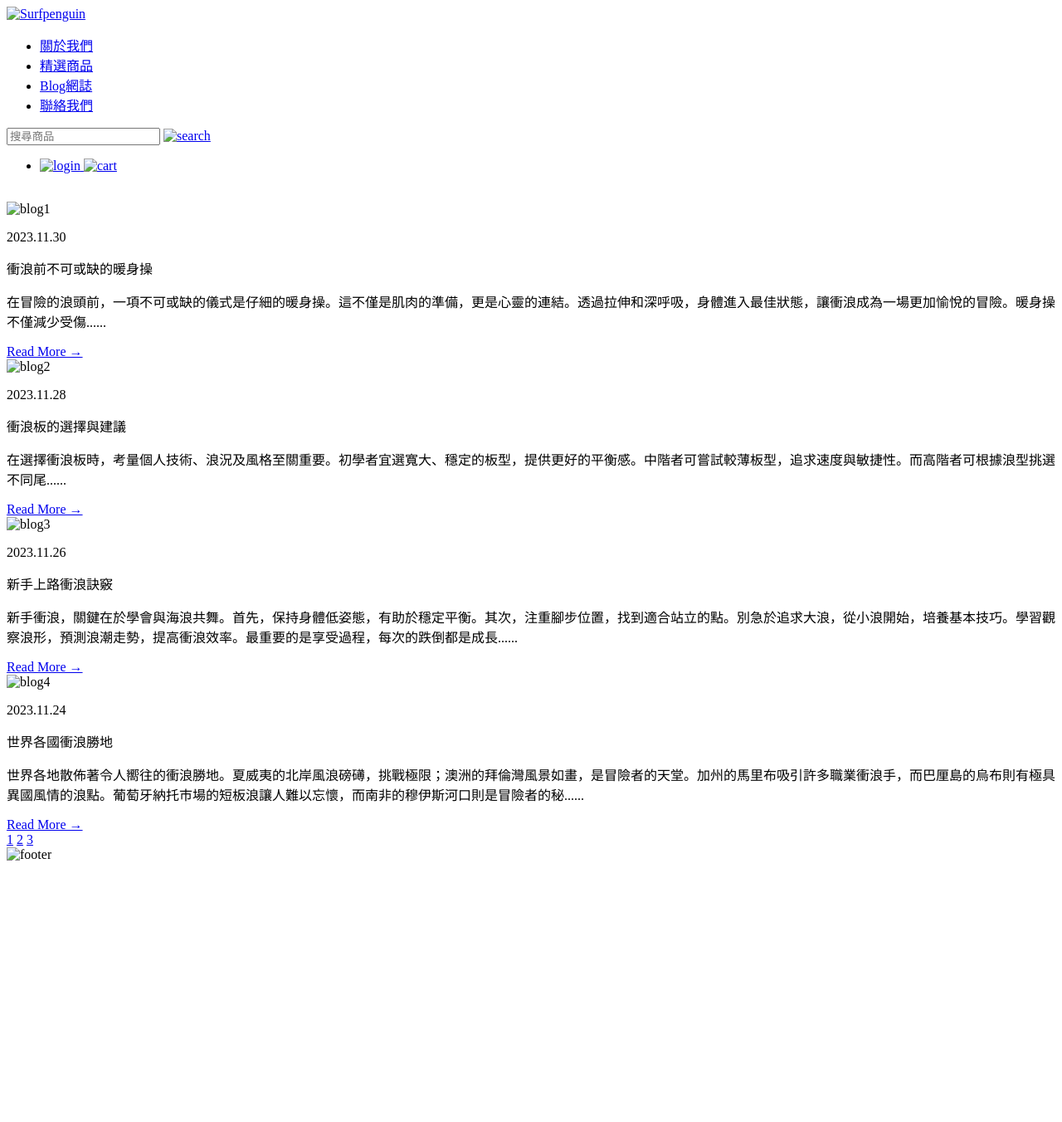
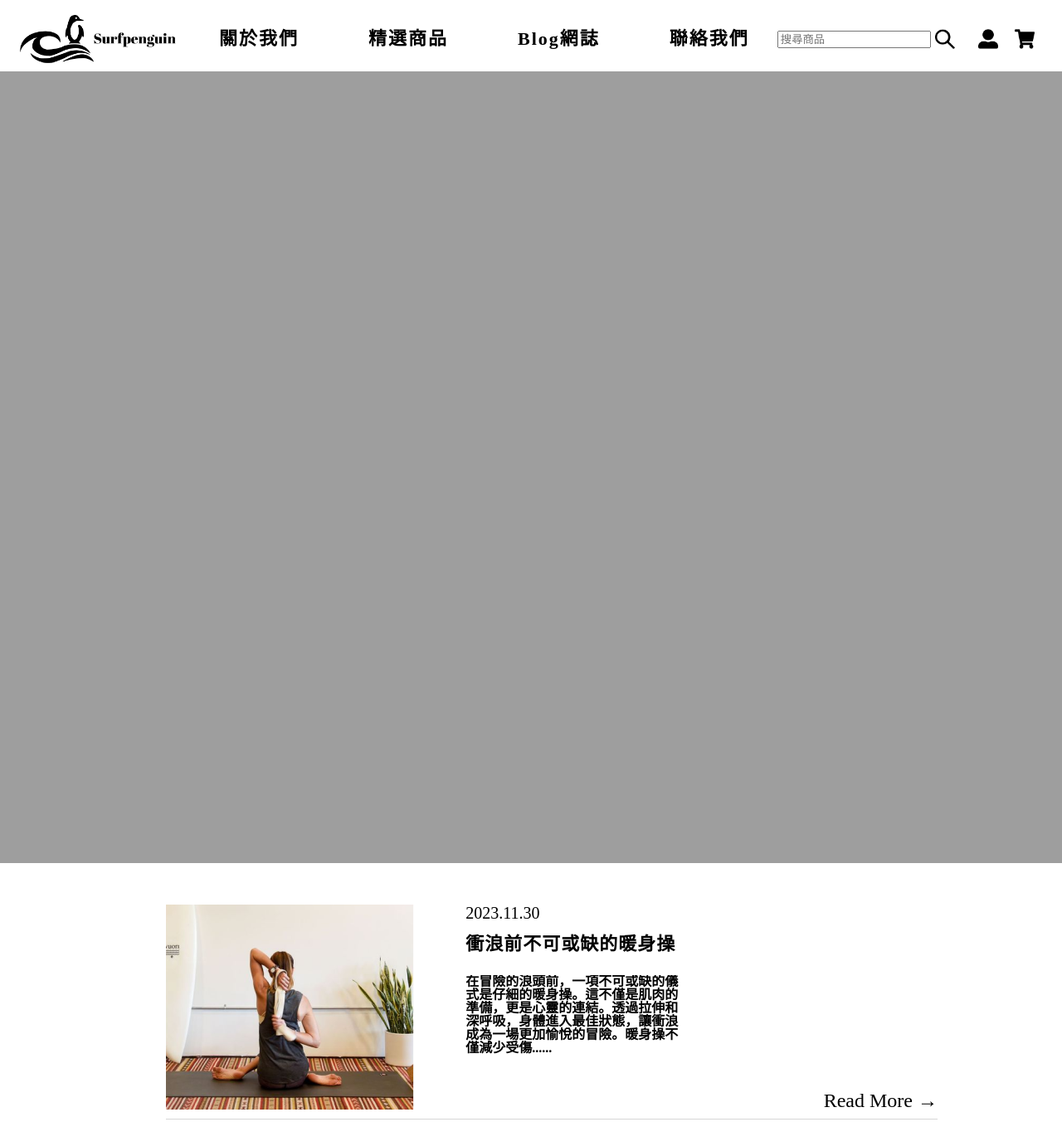
Before and after one commit to ubudubud/school, a plain HTML site: page blog.html in a window 1280 px wide. Shown: the top 1352 px of the page at 83% size. Before the commit the page ends 1047 px from the top, so only its background shows below. Drawn offline with Linux system fonts and the light colour scheme; the site is published under a folder, as on GitHub Pages, so addresses that start at the root find nothing.

Commit message:
把全部斜線去掉

```diff
--- a/blog.html
+++ b/blog.html
@@ -4,39 +4,39 @@
     <meta charset="UTF-8">
     <meta name="viewport" content="width=device-width, initial-scale=1.0">
     <title>blog</title>
-    <link rel="stylesheet" href="/CSS/reset.css">
+    <link rel="stylesheet" href="CSS/reset.css">
     <link rel="preconnect" href="https://fonts.googleapis.com">
     <link rel="preconnect" href="https://fonts.gstatic.com" crossorigin>
     <link href="https://fonts.googleapis.com/css2?family=Noto+Sans+TC:wght@200;400;500&family=Open+Sans&family=Roboto:wght@300&display=swap" rel="stylesheet">
-    <link rel="stylesheet" href="/CSS/surfpenguin.css">
+    <link rel="stylesheet" href="CSS/surfpenguin.css">
 </head>
 <body>
     <div class="main_header">
         <div class="container">
-            <a href="/index.html" class="logo">
-                <img src="/img/Logo.png" alt="Surfpenguin">
+            <a href="index.html" class="logo">
+                <img src="img/Logo.png" alt="Surfpenguin">
             </a>
 
             <ul class="nav_list">
-                <li><a href="/about.html">關於我們</a></li>
-                <li><a href="/products.html">精選商品</a></li>
-                <li><a href="/blog.html">Blog網誌</a></li>
-                <li><a href="/contact.html">聯絡我們</a></li>
+                <li><a href="about.html">關於我們</a></li>
+                <li><a href="products.html">精選商品</a></li>
+                <li><a href="blog.html">Blog網誌</a></li>
+                <li><a href="contact.html">聯絡我們</a></li>
             </ul>
             <div class="search">
                 <input type="text" placeholder="搜尋商品">
-                <a href="/products.html">
-                    <img src="/img/search.png" alt="search">
+                <a href="products.html">
+                    <img src="img/search.png" alt="search">
                 </a>
             </div>
 
             <ul class="nav_button">
                 <li>
-                    <a href="/login.html">
-                        <img src="/img/login.png" alt="login">
+                    <a href="login.html">
+                        <img src="img/login.png" alt="login">
                     </a>
-                    <a href="/cart.html">
-                        <img src="/img/cart.png" alt="cart">
+                    <a href="cart.html">
+                        <img src="img/cart.png" alt="cart">
                     </a>
                 </li>
             </ul>
@@ -45,7 +45,7 @@
 
     <div class="all-banner">
         <div class="banner-pic">
-            <img src="/img/blog-banner.svg" alt="">
+            <img src="img/blog-banner.svg" alt="">
         </div>
     </div>
 
@@ -53,7 +53,7 @@
         <div class="blog-wrap">
             <div class="blog-content">
                 <div blog-pic>
-                    <img src="/img/blog1.png" alt="blog1">
+                    <img src="img/blog1.png" alt="blog1">
                 </div>
             </div>
             <div class="blog-text">
@@ -62,7 +62,7 @@
                 <p class="article">在冒險的浪頭前，一項不可或缺的儀式是仔細的暖身操。這不僅是肌肉的準備，更是心靈的連結。透過拉伸和深呼吸，身體進入最佳狀態，讓衝浪成為一場更加愉悅的冒險。暖身操不僅減少受傷......</p>
             </div>
             <div class="blog-function">
-                <a href="/blog.html">Read More →</a>
+                <a href="blog.html">Read More →</a>
             </div>
         </div>
     </div>
@@ -70,7 +70,7 @@
         <div class="blog-wrap">
             <div class="blog-content">
                 <div blog-pic>
-                    <img src="/img/blog2.png" alt="blog2">
+                    <img src="img/blog2.png" alt="blog2">
                 </div>
             </div>
             <div class="blog-text">
@@ -79,7 +79,7 @@
                 <p class="article">在選擇衝浪板時，考量個人技術、浪況及風格至關重要。初學者宜選寬大、穩定的板型，提供更好的平衡感。中階者可嘗試較薄板型，追求速度與敏捷性。而高階者可根據浪型挑選不同尾......</p>
             </div>
             <div class="blog-function">
-                <a href="/blog.html">Read More →</a>
+                <a href="blog.html">Read More →</a>
             </div>
         </div>
     </div>
@@ -87,7 +87,7 @@
         <div class="blog-wrap">
             <div class="blog-content">
                 <div blog-pic>
-                    <img src="/img/blog3.png" alt="blog3">
+                    <img src="img/blog3.png" alt="blog3">
                 </div>
             </div>
             <div class="blog-text">
@@ -96,7 +96,7 @@
                 <p class="article">新手衝浪，關鍵在於學會與海浪共舞。首先，保持身體低姿態，有助於穩定平衡。其次，注重腳步位置，找到適合站立的點。別急於追求大浪，從小浪開始，培養基本技巧。學習觀察浪形，預測浪潮走勢，提高衝浪效率。最重要的是享受過程，每次的跌倒都是成長......</p>
             </div>
             <div class="blog-function">
-                <a href="/blog.html">Read More →</a>
+                <a href="blog.html">Read More →</a>
             </div>
         </div>
     </div>
@@ -104,7 +104,7 @@
         <div class="blog-wrap">
             <div class="blog-content">
                 <div blog-pic>
-                    <img src="/img/blog4.png" alt="blog4">
+                    <img src="img/blog4.png" alt="blog4">
                 </div>
             </div>
             <div class="blog-text">
@@ -113,7 +113,7 @@
                 <p class="article">世界各地散佈著令人嚮往的衝浪勝地。夏威夷的北岸風浪磅礡，挑戰極限；澳洲的拜倫灣風景如畫，是冒險者的天堂。加州的馬里布吸引許多職業衝浪手，而巴厘島的烏布則有極具異國風情的浪點。葡萄牙納托市場的短板浪讓人難以忘懷，而南非的穆伊斯河口則是冒險者的秘......</p>
             </div>
             <div class="blog-function">
-                <a href="/blog.html">Read More →</a>
+                <a href="blog.html">Read More →</a>
             </div>
         </div>
     </div>
@@ -121,14 +121,14 @@
     <div class="blog-space"></div>
 
     <div class="product-page-list">
-        <a href="/blog.html" class="p1">1</a>
-        <a href="/blog.html">2</a>
-        <a href="/blog.html">3</a>
+        <a href="blog.html" class="p1">1</a>
+        <a href="blog.html">2</a>
+        <a href="blog.html">3</a>
     </div>
 
     <div class="footer-section">
         <div class="footer">
-            <img src="/img/footerpic.png" alt="footer">
+            <img src="img/footerpic.png" alt="footer">
         </div>
     </div>
 </body>
--- a/cart.html
+++ b/cart.html
@@ -4,39 +4,39 @@
     <meta charset="UTF-8">
     <meta name="viewport" content="width=device-width, initial-scale=1.0">
     <title>cart</title>
-    <link rel="stylesheet" href="/CSS/reset.css">
+    <link rel="stylesheet" href="CSS/reset.css">
     <link rel="preconnect" href="https://fonts.googleapis.com">
     <link rel="preconnect" href="https://fonts.gstatic.com" crossorigin>
     <link href="https://fonts.googleapis.com/css2?family=Noto+Sans+TC:wght@200;400;500&family=Open+Sans&family=Roboto:wght@300&display=swap" rel="stylesheet">
-    <link rel="stylesheet" href="/CSS/surfpenguin.css">
+    <link rel="stylesheet" href="CSS/surfpenguin.css">
 </head>
 <body>
     <div class="main_header">
         <div class="container">
-            <a href="/index.html" class="logo">
-                <img src="/img/Logo.png" alt="Surfpenguin">
+            <a href="index.html" class="logo">
+                <img src="img/Logo.png" alt="Surfpenguin">
             </a>
 
             <ul class="nav_list">
-                <li><a href="/about.html">關於我們</a></li>
-                <li><a href="/products.html">精選商品</a></li>
-                <li><a href="/blog.html">Blog網誌</a></li>
-                <li><a href="/contact.html">聯絡我們</a></li>
+                <li><a href="about.html">關於我們</a></li>
+                <li><a href="products.html">精選商品</a></li>
+                <li><a href="blog.html">Blog網誌</a></li>
+                <li><a href="contact.html">聯絡我們</a></li>
             </ul>
             <div class="search">
                 <input type="text" placeholder="搜尋商品">
-                <a href="/products.html">
-                    <img src="/img/search.png" alt="search">
+                <a href="products.html">
+                    <img src="img/search.png" alt="search">
                 </a>
             </div>
 
             <ul class="nav_button">
                 <li>
-                    <a href="/login.html">
-                        <img src="/img/login.png" alt="login">
+                    <a href="login.html">
+                        <img src="img/login.png" alt="login">
                     </a>
-                    <a href="/cart.html">
-                        <img src="/img/cart.png" alt="cart">
+                    <a href="cart.html">
+                        <img src="img/cart.png" alt="cart">
                     </a>
                 </li>
             </ul>
@@ -46,19 +46,19 @@
     <div class="cart-content">
         <div class="cart-container">
             <div class="pic">
-                <img src="/img/cart1.png" alt="cart1">
+                <img src="img/cart1.png" alt="cart1">
             </div>
 
             <h1>Your Cart is empty</h1>
             <div class="cart-button">
-                <a href="/products.html">Starting Shopping</a>
+                <a href="products.html">Starting Shopping</a>
             </div>
         </div>
     </div>
 
     <div class="footer-section">
         <div class="footer">
-            <img src="/img/footerpic.png" alt="footer">
+            <img src="img/footerpic.png" alt="footer">
         </div>
     </div>
 </body>
```
Also changed, not shown: about.html (+12 -12 lines), contact.html (+21 -21 lines), header.html (+12 -12 lines), login.html (+20 -20 lines), products-1.html (+21 -21 lines).
